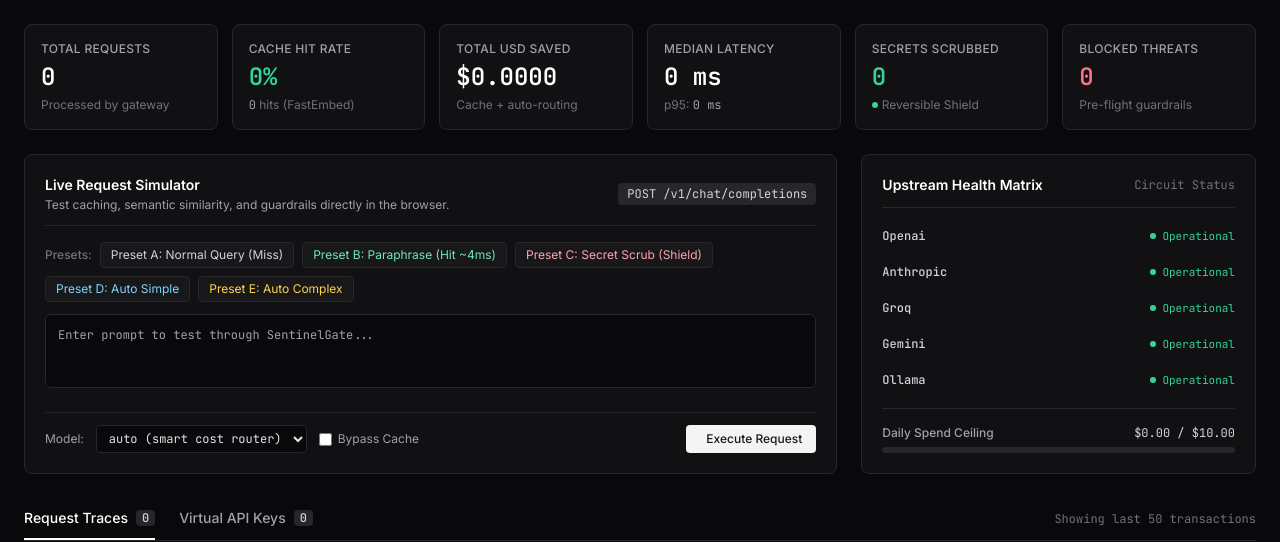
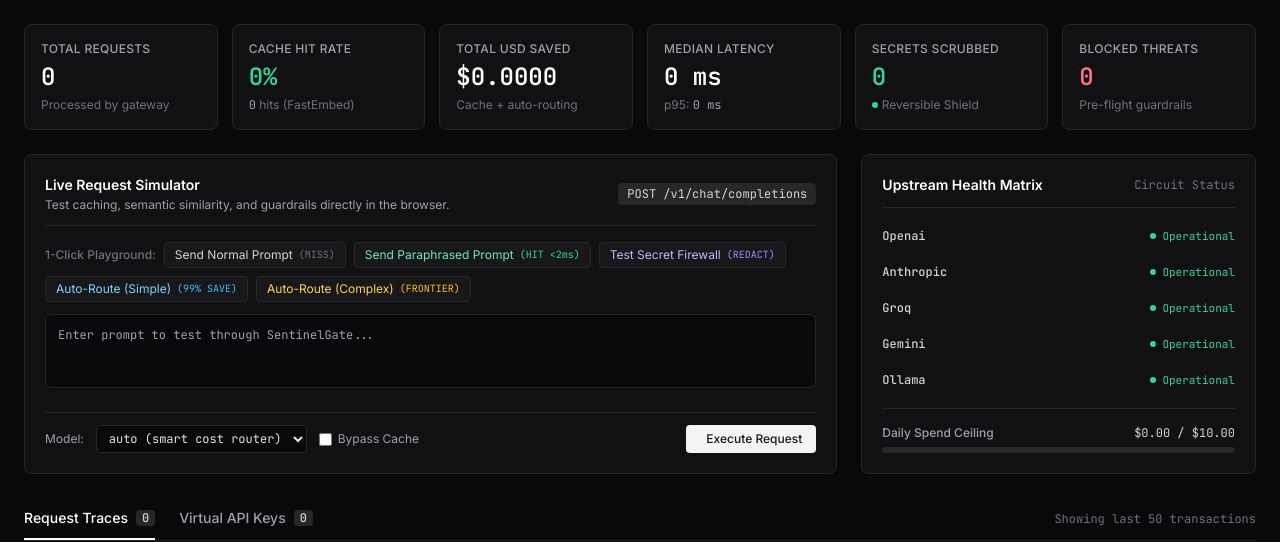
Before and after one commit to giridhar2005/sentinelgate, a FastAPI app: page /dashboard in a window 1280 px wide. Shown: the part 57-599 px from the top of the page. Run offline with FastAPI, Linux system fonts and the light colour scheme; data that the repository does not hold is empty; some libraries are stand-ins or nearby versions.

Commit message:
feat(ui): add 1-click playground presets, redacted status pills, and telemetry sync

```diff
--- a/app/routers/v1.py
+++ b/app/routers/v1.py
@@ -276,6 +276,7 @@ async def chat_completions(
                 async for chunk in upstream_res:
                     if not ttft_logged["done"]:
                         ttft_ms = (time.time() - start_time) * 1000.0
+                        stream_status = "FAILOVER" if chosen_provider != provider else ("REDACTED" if scrubbed_count > 0 else "UPSTREAM")
                         app_evals.log_request(
                             request_id=req_id,
                             model=requested_model,
@@ -286,6 +287,8 @@ async def chat_completions(
                             completion_tokens=0,
                             cost_usd=0.0,
                             ttft_ms=ttft_ms,
+                            status=stream_status,
+                            prompt_snippet=user_prompt[:250],
                         )
                         ttft_logged["done"] = True
                     if pii_mapping:
@@ -349,7 +352,12 @@ async def chat_completions(
         completion_tokens=out_tok,
     )
 
-    status = "FAILOVER" if chosen_provider != provider else "UPSTREAM"
+    if chosen_provider != provider:
+        status = "FAILOVER"
+    elif scrubbed_count > 0:
+        status = "REDACTED"
+    else:
+        status = "UPSTREAM"
     resp_snippet = final_resp.get("choices", [{}])[0].get("message", {}).get("content", "")[:300]
     timing = {
         "guardrail_ms": round(guard_ms, 2),
--- a/dashboard.html
+++ b/dashboard.html
@@ -60,6 +60,11 @@
       background: rgba(245, 158, 11, 0.08);
       color: #FBBF24;
       border: 1px solid rgba(245, 158, 11, 0.24);
+    }
+    .badge-redacted {
+      background: rgba(139, 92, 246, 0.08);
+      color: #A78BFA;
+      border: 1px solid rgba(139, 92, 246, 0.24);
     }
     .badge-blocked {
       background: rgba(239, 68, 68, 0.08);
@@ -208,21 +213,26 @@
 
           <!-- Presets buttons -->
           <div class="flex flex-wrap items-center gap-2 mb-3">
-            <span class="text-xs text-zinc-500 font-medium">Presets:</span>
-            <button onclick="loadPreset('A')" class="text-xs px-2.5 py-1 rounded bg-panelElevated border border-hairline hover:border-hairlineLight text-zinc-300 transition">
-              Preset A: Normal Query (Miss)
+            <span class="text-xs text-zinc-500 font-medium">1-Click Playground:</span>
+            <button onclick="runTestPreset('A')" class="text-xs px-2.5 py-1 rounded bg-panelElevated border border-hairline hover:border-hairlineLight text-zinc-300 transition flex items-center space-x-1.5" title="Send standard prompt (Cache Miss / Upstream call)">
+              <span>Send Normal Prompt</span>
+              <span class="text-[10px] text-zinc-500 font-mono">(MISS)</span>
             </button>
-            <button onclick="loadPreset('B')" class="text-xs px-2.5 py-1 rounded bg-panelElevated border border-hairline hover:border-hairlineLight text-emerald-300 transition">
-              Preset B: Paraphrase (Hit ~4ms)
+            <button onclick="runTestPreset('B')" class="text-xs px-2.5 py-1 rounded bg-panelElevated border border-hairline hover:border-hairlineLight text-emerald-300 transition flex items-center space-x-1.5" title="Send paraphrased prompt (Instant Semantic Cache Hit in &lt;2ms)">
+              <span>Send Paraphrased Prompt</span>
+              <span class="text-[10px] text-emerald-400 font-mono">(HIT &lt;2ms)</span>
             </button>
-            <button onclick="loadPreset('C')" class="text-xs px-2.5 py-1 rounded bg-panelElevated border border-hairline hover:border-hairlineLight text-rose-300 transition">
-              Preset C: Secret Scrub (Shield)
+            <button onclick="runTestPreset('C')" class="text-xs px-2.5 py-1 rounded bg-panelElevated border border-hairline hover:border-hairlineLight text-violet-300 transition flex items-center space-x-1.5" title="Test secret firewall with leaked API key & DB URI">
+              <span>Test Secret Firewall</span>
+              <span class="text-[10px] text-violet-400 font-mono">(REDACT)</span>
             </button>
-            <button onclick="loadPreset('D')" class="text-xs px-2.5 py-1 rounded bg-panelElevated border border-hairline hover:border-hairlineLight text-sky-300 transition">
-              Preset D: Auto Simple
+            <button onclick="runTestPreset('D')" class="text-xs px-2.5 py-1 rounded bg-panelElevated border border-hairline hover:border-hairlineLight text-sky-300 transition flex items-center space-x-1.5" title="Test model=auto routing for simple prompt (routes to cheap model)">
+              <span>Auto-Route (Simple)</span>
+              <span class="text-[10px] text-sky-400 font-mono">(99% SAVE)</span>
             </button>
-            <button onclick="loadPreset('E')" class="text-xs px-2.5 py-1 rounded bg-panelElevated border border-hairline hover:border-hairlineLight text-amber-300 transition">
-              Preset E: Auto Complex
+            <button onclick="runTestPreset('E')" class="text-xs px-2.5 py-1 rounded bg-panelElevated border border-hairline hover:border-hairlineLight text-amber-300 transition flex items-center space-x-1.5" title="Test model=auto routing for complex prompt (routes to frontier model)">
+              <span>Auto-Route (Complex)</span>
+              <span class="text-[10px] text-amber-400 font-mono">(FRONTIER)</span>
             </button>
           </div>
 
@@ -835,6 +845,8 @@ console.log(completion.choices[0].message.content);</code></pre>
           statusBadge = `<span class="badge-blocked px-2 py-0.5 rounded text-[11px] font-medium">BLOCKED</span>`;
         } else if (status === "FAILOVER") {
           statusBadge = `<span class="badge-failover px-2 py-0.5 rounded text-[11px] font-medium">FAILOVER</span>`;
+        } else if (status === "REDACTED") {
+          statusBadge = `<span class="badge-redacted px-2 py-0.5 rounded text-[11px] font-medium">REDACTED</span>`;
         } else {
           statusBadge = `<span class="badge-upstream px-2 py-0.5 rounded text-[11px] font-medium">UPSTREAM</span>`;
         }
@@ -872,6 +884,7 @@ console.log(completion.choices[0].message.content);</code></pre>
       badge.className = status === "CACHE_HIT" ? "badge-hit px-2 py-0.5 rounded text-[11px] font-mono font-medium"
                       : status === "BLOCKED" ? "badge-blocked px-2 py-0.5 rounded text-[11px] font-mono font-medium"
                       : status === "FAILOVER" ? "badge-failover px-2 py-0.5 rounded text-[11px] font-mono font-medium"
+                      : status === "REDACTED" ? "badge-redacted px-2 py-0.5 rounded text-[11px] font-mono font-medium"
                       : "badge-upstream px-2 py-0.5 rounded text-[11px] font-mono font-medium";
 
       // Parse timing breakdown
@@ -1006,7 +1019,7 @@ console.log(completion.choices[0].message.content);</code></pre>
       }
     }
 
-    // Presets
+    // 1-Click Test Presets
     function loadPreset(type) {
       const promptEl = document.getElementById("sim-prompt");
       const noCacheEl = document.getElementById("sim-nocache");
@@ -1021,8 +1034,8 @@ console.log(completion.choices[0].message.content);</code></pre>
         noCacheEl.checked = false;
         modelEl.value = "gpt-4o-mini";
       } else if (type === 'C') {
-        promptEl.value = "My AWS key is AKIAIOSFODNN7EXAMPLE and DB is postgresql://user:pass@db.internal:5432/prod. Help me connect.";
-        noCacheEl.checked = false;
+        promptEl.value = "My secret key is sk-proj-9999888877776666555544443333 and database is postgresql://admin:secretPass@localhost:5432/prod. Help me connect.";
+        noCacheEl.checked = true;
         modelEl.value = "gpt-4o-mini";
       } else if (type === 'D') {
         promptEl.value = "Write a haiku about compiling Rust code.";
@@ -1033,6 +1046,11 @@ console.log(completion.choices[0].message.content);</code></pre>
         noCacheEl.checked = true;
         modelEl.value = "auto";
       }
+    }
+
+    function runTestPreset(type) {
+      loadPreset(type);
+      executeSimulatorRequest();
     }
 
     // Connect Tool Modal
@@ -1132,6 +1150,10 @@ console.log(completion.choices[0].message.content);</code></pre>
             badge.className = "badge-hit px-2 py-0.5 rounded text-[11px] font-medium";
             badge.innerText = "CACHE HIT";
             sim.innerText = `Similarity: ${(data.sentinel_similarity || 0.9412).toFixed(4)}`;
+          } else if (scrubbed && parseInt(scrubbed) > 0) {
+            badge.className = "badge-redacted px-2 py-0.5 rounded text-[11px] font-medium";
+            badge.innerText = "REDACTED";
+            sim.innerText = `Shield: ${scrubbed} secret(s) scrubbed in flight & restored`;
           } else if (autoRoute) {
             badge.className = "badge-upstream px-2 py-0.5 rounded text-[11px] font-medium";
             badge.innerText = `ROUTED: ${autoRoute.toUpperCase()}`;
@@ -1140,9 +1162,6 @@ console.log(completion.choices[0].message.content);</code></pre>
             badge.className = "badge-upstream px-2 py-0.5 rounded text-[11px] font-medium";
             badge.innerText = "UPSTREAM";
             sim.innerText = "Similarity: -";
-          }
-          if (scrubbed && parseInt(scrubbed) > 0) {
-            sim.innerText += ` · Shield: ${scrubbed} secret(s) scrubbed`;
           }
           const content = data.choices && data.choices[0] && data.choices[0].message ? data.choices[0].message.content : JSON.stringify(data);
           output.innerText = content;
```
Also changed, not shown: app/templates/dashboard.html (+36 -17 lines), 1 other file.
